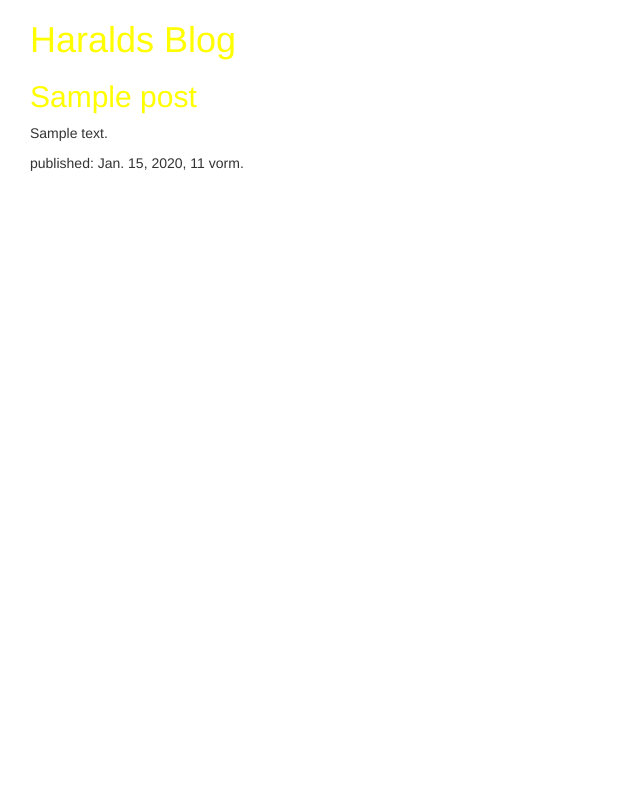
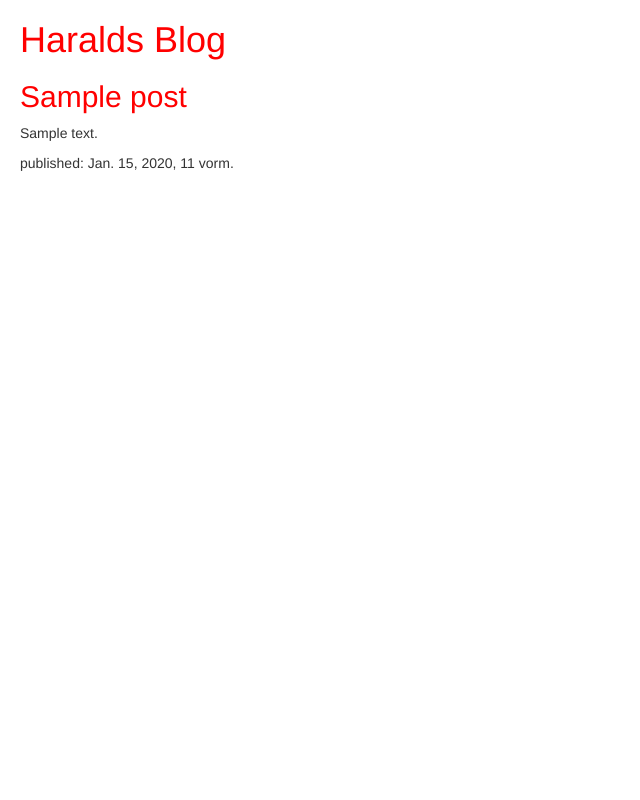
Before and after one commit to Zauberzunge/my-first-blog, a Django app: page / in a window 1280 px wide. Shown: the whole page, without its empty margins (0-640 px from the left). Run offline with Django 3.2, Linux system fonts and the light colour scheme; tables that the repository leaves empty hold one stand-in row (values such as "Sample post"); some libraries are stand-ins or nearby versions.

Commit message:
Signed-off-by: Zauberzunge <haraldwoerl@mail.de>

```diff
--- a/blog/static/css/blog.css
+++ b/blog/static/css/blog.css
@@ -1,7 +1,7 @@
 h1 a, h2 a {
-    color: yellow;
+    color: red;
 }
 
 body {
-    padding-left: 30px;
+    padding-left: 20px;
 }
```
